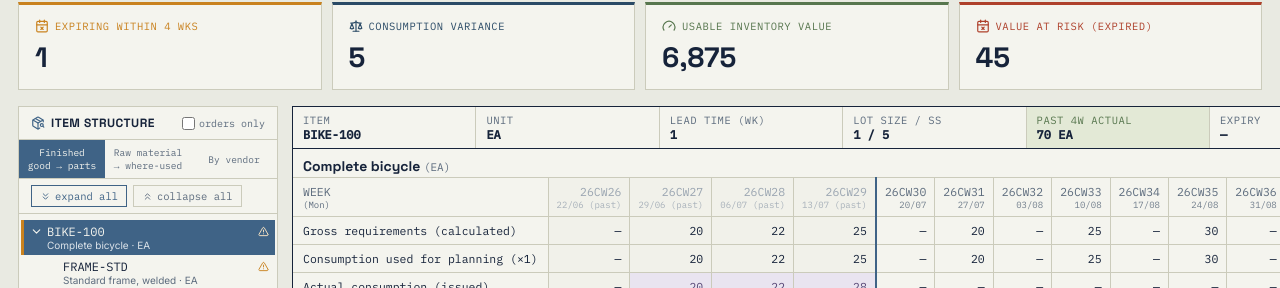
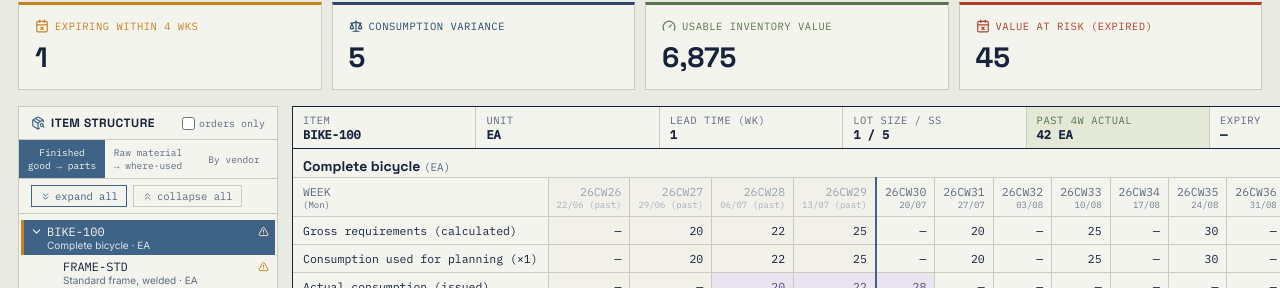
Before and after one commit to teeraponghf-cmd/MRP-Dashbboard1, a React (Vite) app: page / in a window 1280 px wide. Shown: the part 512-800 px from the top of the page. Built offline with nearby package versions, Linux system fonts and the light colour scheme.

Commit message:
Update MRPDashboard.jsx

```diff
--- a/src/MRPDashboard.jsx
+++ b/src/MRPDashboard.jsx
@@ -50,20 +50,20 @@ const SAMPLE_GIT = [
 ];
 
 const SAMPLE_ACTUAL_CONSUMPTION = [
-  // Using explicit past weeks: 0 = last week, -1 = 2 weeks ago, -2 = 3 weeks ago, -3 = 4 weeks ago
-  { item: "BIKE-100", week: -2, quantity: 20 },
-  { item: "BIKE-100", week: -1, quantity: 22 },
-  { item: "BIKE-100", week: 0, quantity: 28 }, // Example of over-consumption (planned 25)
-  { item: "FRAME-STD", week: -3, quantity: 20 },
-  { item: "FRAME-STD", week: -2, quantity: 25 },
-  { item: "FRAME-STD", week: -1, quantity: 18 },
-  { item: "WHEEL-ASM", week: -3, quantity: 40 },
-  { item: "WHEEL-ASM", week: -2, quantity: 50 },
-  { item: "WHEEL-ASM", week: -1, quantity: 36 }, // Example of under-consumption
-  { item: "SPOKE-STD", week: -3, quantity: 1280 },
-  { item: "SPOKE-STD", week: -2, quantity: 1600 },
-  { item: "CHAIN-STD", week: -3, quantity: 20 },
+  { item: "BIKE-100", week: "26CW28", quantity: 20 },
+  { item: "BIKE-100", week: "26CW29", quantity: 22 },
+  { item: "BIKE-100", week: "26CW30", quantity: 28 }, // Example of over-consumption
+  { item: "FRAME-STD", week: "26CW27", quantity: 20 },
+  { item: "FRAME-STD", week: "26CW28", quantity: 25 },
+  { item: "FRAME-STD", week: "26CW29", quantity: 18 },
+  { item: "WHEEL-ASM", week: "26CW27", quantity: 40 },
+  { item: "WHEEL-ASM", week: "26CW28", quantity: 50 },
+  { item: "WHEEL-ASM", week: "26CW29", quantity: 36 }, // Example of under-consumption
+  { item: "SPOKE-STD", week: "26CW27", quantity: 1280 },
+  { item: "SPOKE-STD", week: "26CW28", quantity: 1600 },
+  { item: "CHAIN-STD", week: "26CW27", quantity: 20 },
 ];
+
 
 const SAMPLE_BATCHES = [
   { item: "SPOKE-STD", batch_no: "SPK-B1", quantity: 300, expiry_date: "2026-07-01" },
```
